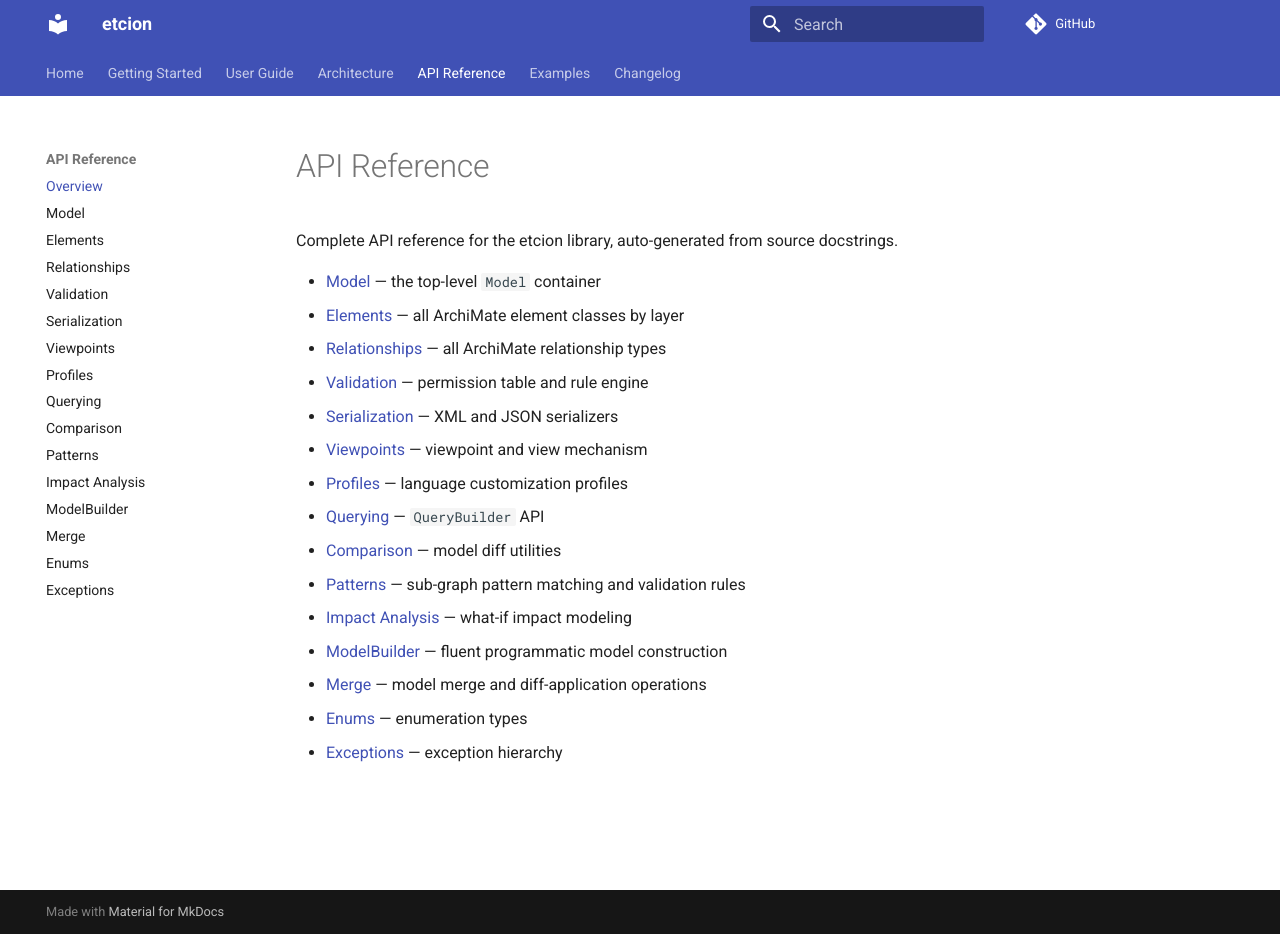
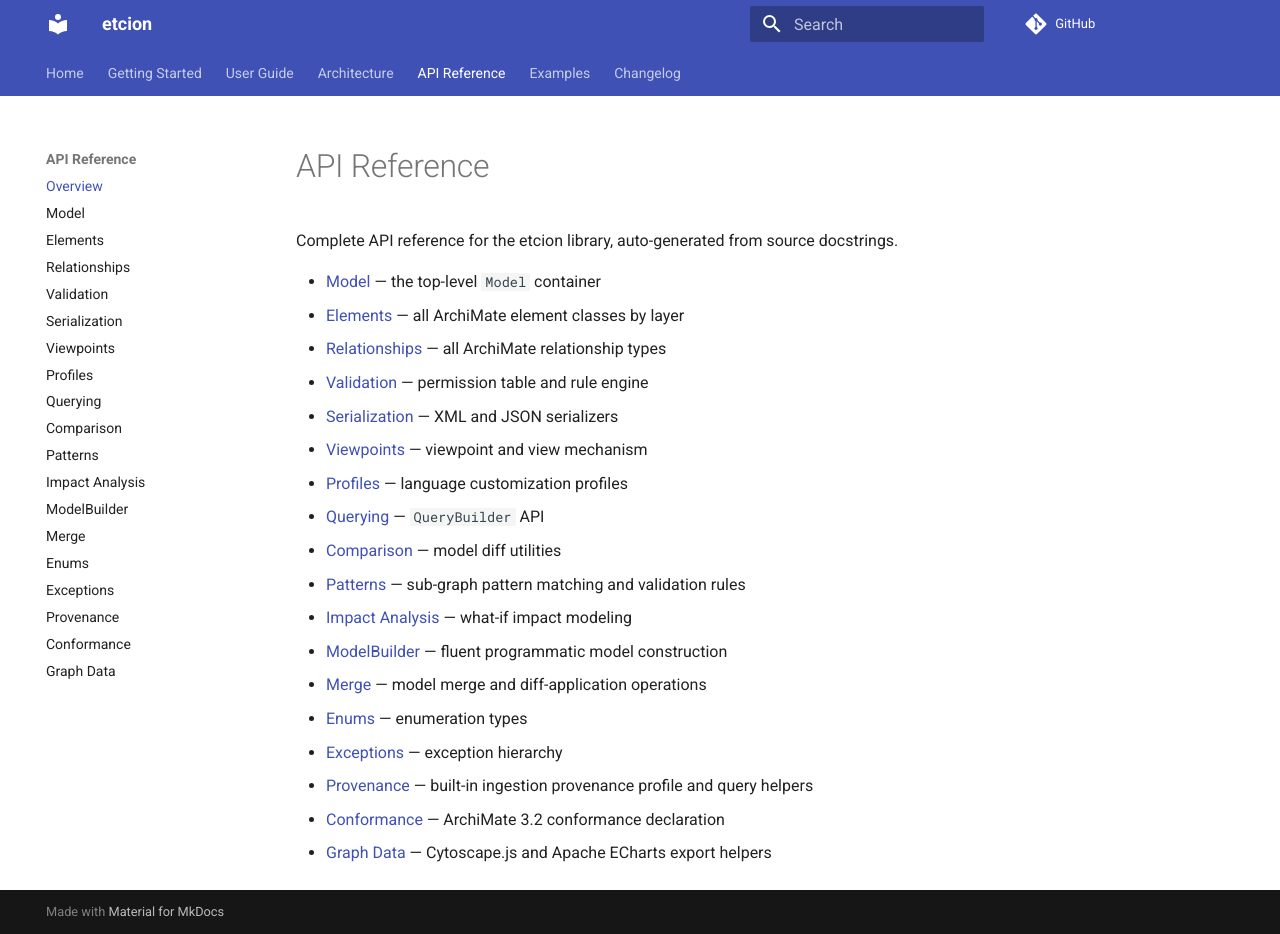
Before and after one commit to korpodevs/etcion, an MkDocs documentation site: the page built from docs/api/index.md, in a window 1280 px wide and 934 px high. Built offline with MkDocs 1.6.1 and Material for MkDocs 9.7.7, drawn with Linux system fonts in a browser that asks for light colours; comment, search, counter and statistics services are not loaded.

Commit message:
Added API reference for provenance, conformance, graph_data. Closes #88
mkdocstrings-based reference pages with cross-links to user guides.
Updated api/index.md and mkdocs nav.

Co-Authored-By: Claude Opus 4.6 (1M context) <noreply@anthropic.com>

```diff
--- a/docs/api/index.md
+++ b/docs/api/index.md
@@ -17,5 +17,8 @@ Complete API reference for the etcion library, auto-generated from source docstr
 - [Merge](merge.md) — model merge and diff-application operations
 - [Enums](enums.md) — enumeration types
 - [Exceptions](exceptions.md) — exception hierarchy
+- [Provenance](provenance.md) — built-in ingestion provenance profile and query helpers
+- [Conformance](conformance.md) — ArchiMate 3.2 conformance declaration
+- [Graph Data](graph_data.md) — Cytoscape.js and Apache ECharts export helpers
 
 <!-- TODO: FEAT-26.2 — expand overview with usage guidance linking into the User Guide. -->
--- a/mkdocs.yml
+++ b/mkdocs.yml
@@ -62,6 +62,9 @@ nav:
     - Merge: api/merge.md
     - Enums: api/enums.md
     - Exceptions: api/exceptions.md
+    - Provenance: api/provenance.md
+    - Conformance: api/conformance.md
+    - Graph Data: api/graph_data.md
   - Examples: examples/index.md
   - Changelog: changelog.md
 markdown_extensions:
```
Also changed, not shown: docs/api/conformance.md (added, +5 -0 lines), docs/api/graph_data.md (added, +5 -0 lines), docs/api/provenance.md (added, +5 -0 lines).
